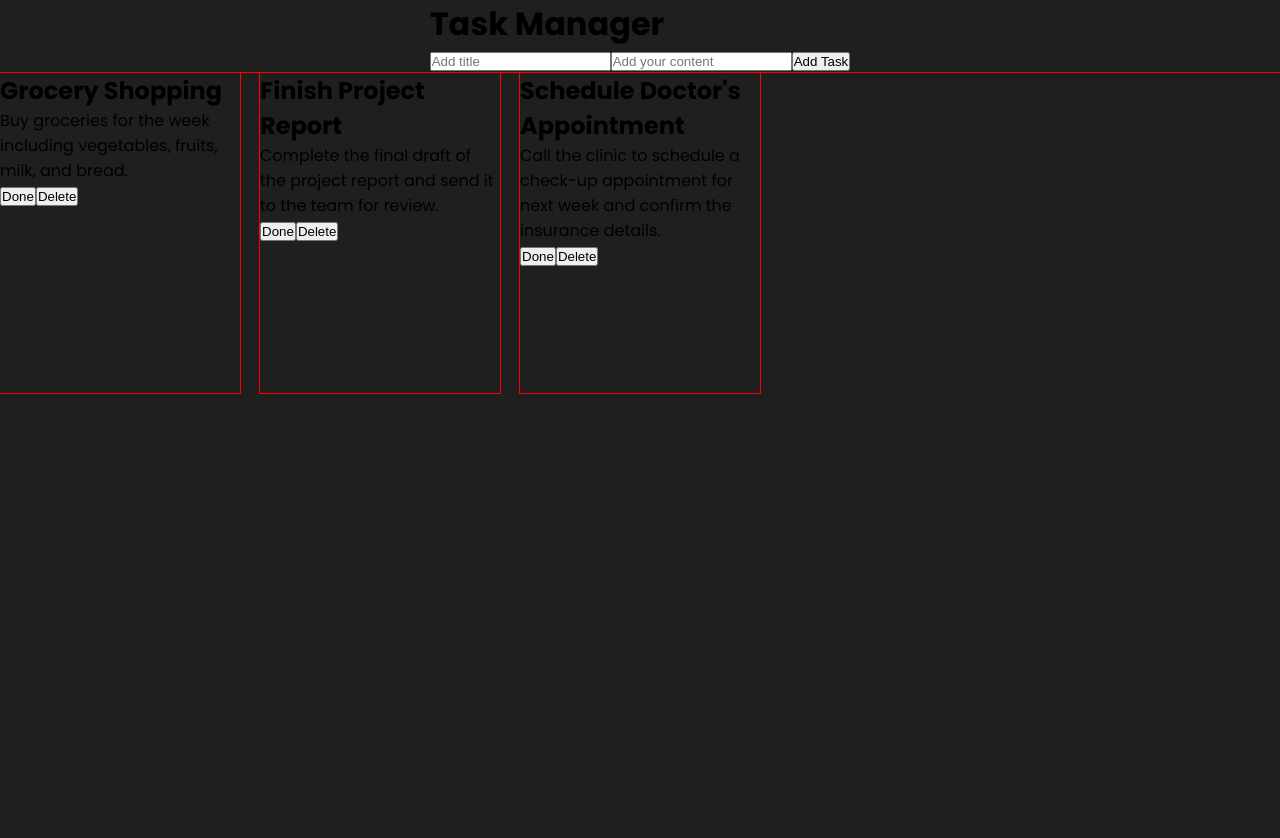
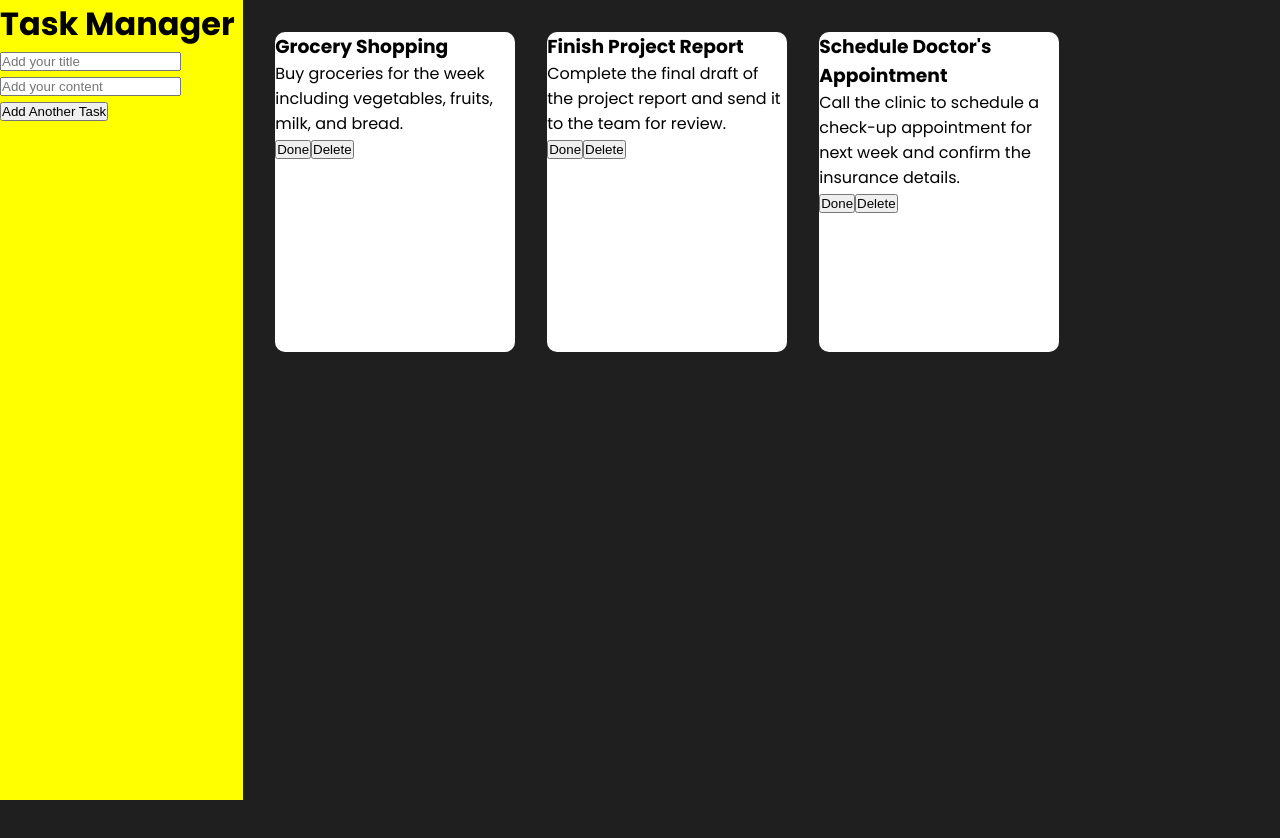
Before and after one commit to jef-en/react-library-practice, a React (Vite) app in the folder todo-list/: page / in a window 1280 px wide. Shown: the top 838 px of the page. Built offline with nearby package versions, Linux system fonts and the light colour scheme.

Commit message:
Add the CSS

```diff
--- a/todo-list/src/components/ToDoList.jsx
+++ b/todo-list/src/components/ToDoList.jsx
@@ -60,11 +60,11 @@ function ToDoList() {
 
   return (
     <div id="main-container">
-      <div>
-        <h1>Task Manager</h1>
+      <div id="nav-container">
+        <h1 id="title">Task Manager</h1>
         <input
           type="text"
-          placeholder="Add title"
+          placeholder="Add your title"
           name="title"
           value={newTask.title}
           onChange={handleChange}
@@ -76,24 +76,26 @@ function ToDoList() {
           value={newTask.content}
           onChange={handleChange}
         />
-        <button onClick={handleAdd}>Add Task</button>
+        <button onClick={handleAdd}>Add Another Task</button>
       </div>
 
       <div id="task-container">
         {task.map((value) => (
           <div
-            className="task"
+            id="task"
             key={value.id}
             style={{
               textDecoration: value.isComplete ? "line-through" : "none",
             }}
           >
-            <h2>{value.title}</h2>
+            <h3>{value.title}</h3>
             <p>{value.content}</p>
-            <button onClick={() => handleComplete(value.id)}>
-              {value.isComplete ? "Not Done" : "Done"}
-            </button>
-            <button onClick={() => handleDelete(value.id)}>Delete</button>
+            <div id="buttons">
+              <button onClick={() => handleComplete(value.id)}>
+                {value.isComplete ? "Not Done" : "Done"}
+              </button>
+              <button onClick={() => handleDelete(value.id)}>Delete</button>
+            </div>
           </div>
         ))}
       </div>
--- a/todo-list/src/index.css
+++ b/todo-list/src/index.css
@@ -8,6 +8,7 @@
 
 :root {
   --clr-black: #1f1f1f;
+  --clr-white: #ffffff;
 }
 
 body {
@@ -16,23 +17,33 @@ body {
 }
 
 #main-container {
+  min-height: 100vh;
   display: flex;
-  flex-direction: column;
-  align-items: center;
   justify-content: center;
 }
 
-#task-container {
-  outline: 1px solid red;
-  display: grid;
-  grid-template-columns: repeat(3, 100px);
-  grid-template-rows: repeat(5, 100px);
-  gap: 10rem;
-  min-width: 100%;
+/* Left Panel */
+#nav-container {
+  background-color: yellow;
+  width: 20%;
+  position: sticky;
+  position: -webkit-sticky;
+  height: 100vh;
 }
 
-.task {
-  outline: 1px solid red;
+/* Right Panel */
+#task-container {
+  display: grid;
+  grid-template-columns: repeat(4, 2fr);
+  grid-template-rows: repeat(5, 2fr);
+  gap: 2rem;
+  width: 80%;
+  margin: 2rem;
+}
+
+#task {
+  height: 20rem;
   width: 15rem;
-  height: 20rem;
+  background-color: var(--clr-white);
+  border-radius: 10px;
 }
```
